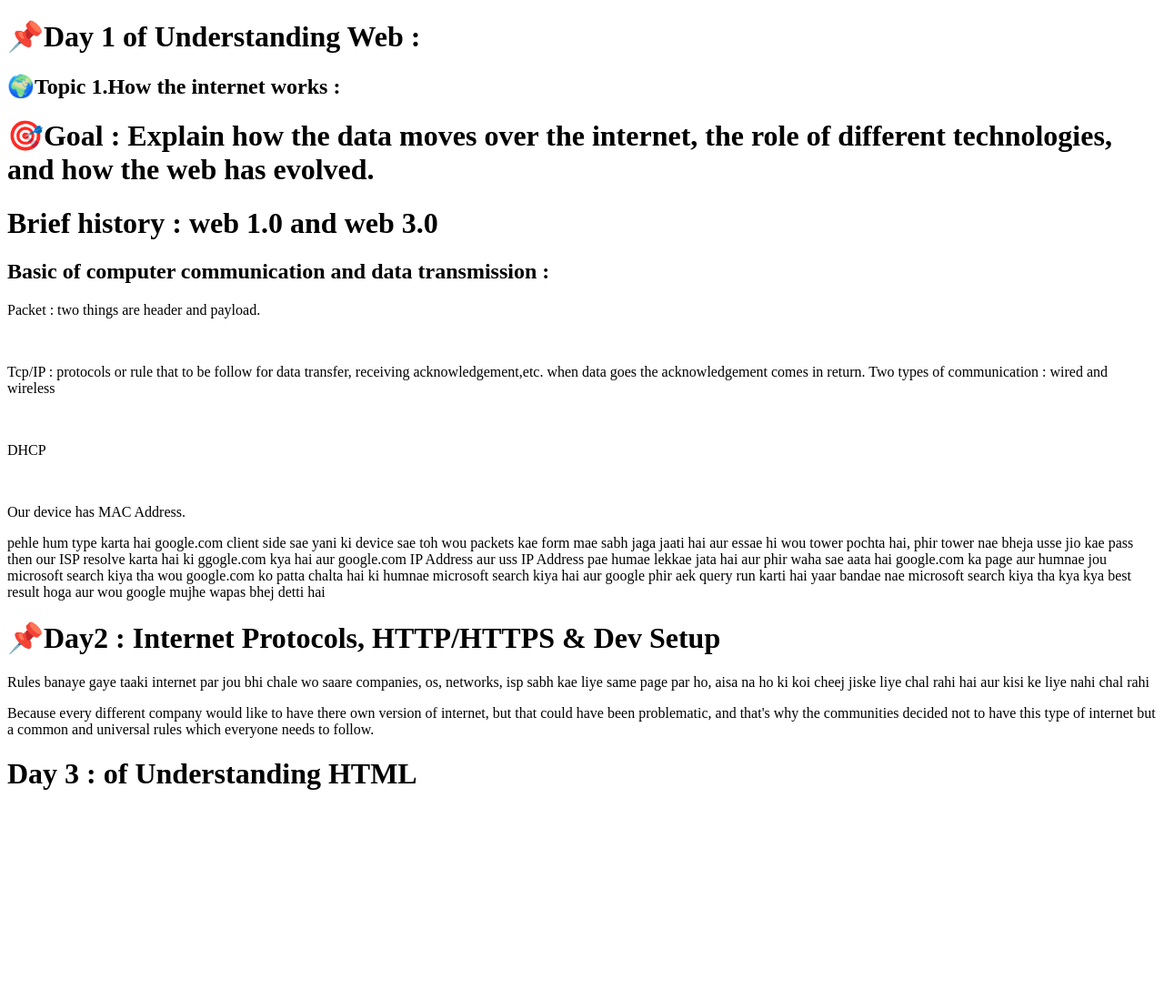
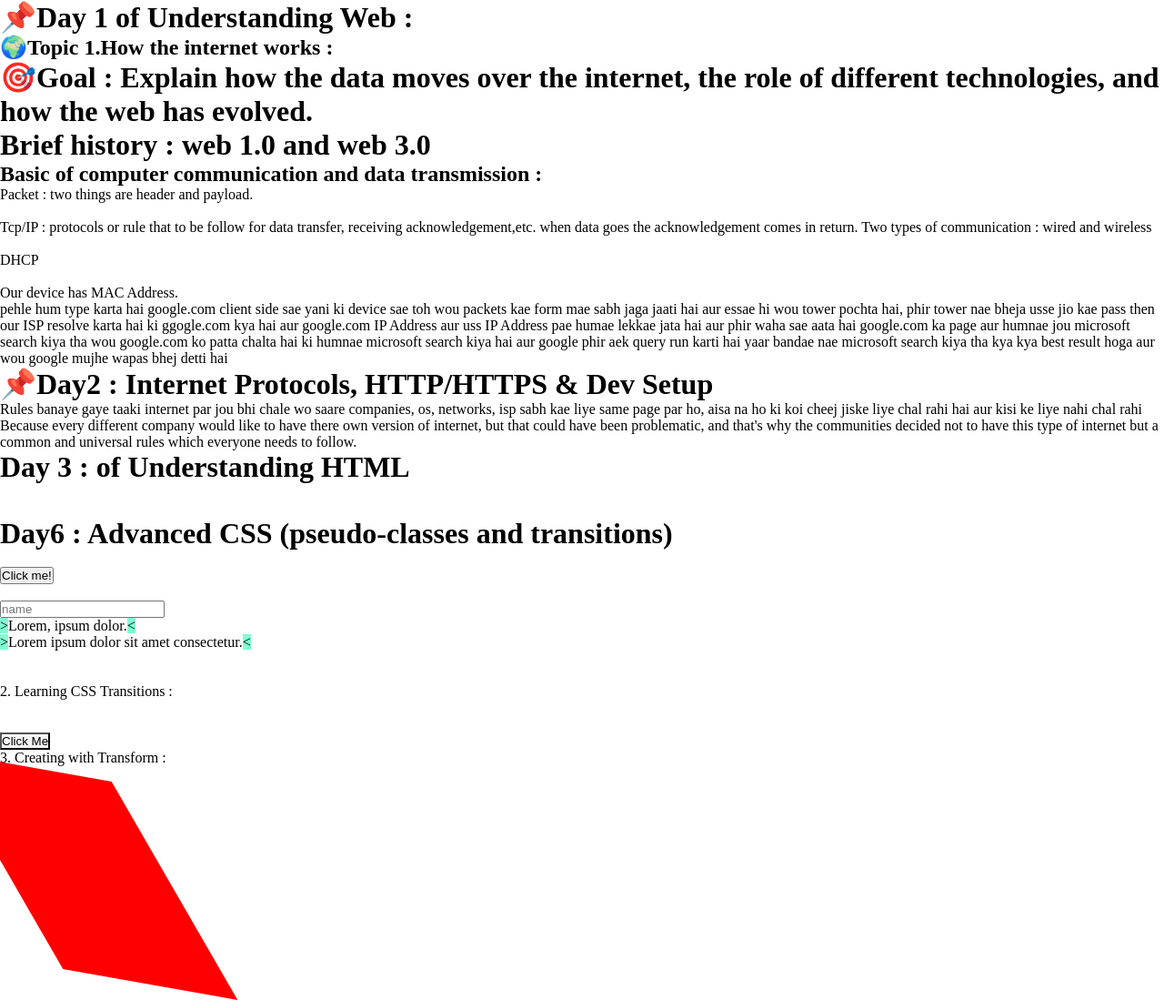
Before and after one commit to OmPanpatil/Sher_WebDev_AI_Cohort, a plain HTML site: page imp.html in a window 1280 px wide. Shown: the whole page at 91% size. Before the commit the page ends 891 px from the top, so only its background shows below. Drawn offline with Linux system fonts and the light colour scheme.

Commit message:
Day 6 revision

```diff
--- a/imp.css
+++ b/imp.css
@@ -0,0 +1,51 @@
+*{
+    margin: 0;
+    padding: 0;
+    box-sizing: border-box;
+}
+
+html,body{
+    width: 100%;
+    height: 100%;
+}
+
+#h:hover{
+    transform: scale(1.2);
+}
+
+input:focus{
+    background-color: lightcoral;
+    color: whitesmoke;
+}
+
+li::before{
+    content: ">";
+    background-color: aquamarine;
+}
+
+li::after{
+    content: "<";
+    background-color: aquamarine;
+}
+
+#tst{
+    background-color: whitesmoke;
+    color: black;
+    /* transition: all ease-in-out 4s; */
+    transition: all cubic-bezier(0.19, 1, 0.22, 1) 0.4s;
+}
+
+#tst:hover{
+    background-color: black;
+    color: whitesmoke;
+}
+
+.box{
+    width: 15vw;
+    height: 30vh;
+    background-color: red;
+    /* transform: translate(30vw,30vw); */
+    /* transform: rotate(30deg); */
+    /* transform: scale(0.3); */
+    transform: skew(30deg,10deg);
+}
--- a/imp.html
+++ b/imp.html
@@ -29,6 +29,33 @@
     <p>Because every different company would like to have there own version of internet, but that could have been problematic, and that's why the communities decided not to have this type of internet but a common and universal rules which everyone needs to follow.</p>
 
     <h1>Day 3 : of Understanding HTML</h1>
+    <br><br>
+    <h1>Day6 : Advanced CSS (pseudo-classes and transitions)</h1>
+        <br>
+    <!-- Hover -->
+    <button id="h">Click me!</button>
+    <br>
+    <!-- Active -->
+
+    <br>
+    <!-- Focus -->
+    <input type="text" placeholder="name">
+    <!-- After -->
+    <ol>
+        <li>Lorem, ipsum dolor.</li>
+        <li>Lorem ipsum dolor sit amet consectetur.</li>
+    </ol>
+    <!-- Before -->
+    <br><br>
+    2. Learning CSS Transitions :
+    <br><br><br>
+    <button id="tst">Click Me</button>
+    <br>
+    3. Creating with Transform :
+    <br>
+    <div class="box">
+
+    </div>
 
 </body>
 </html>
```
